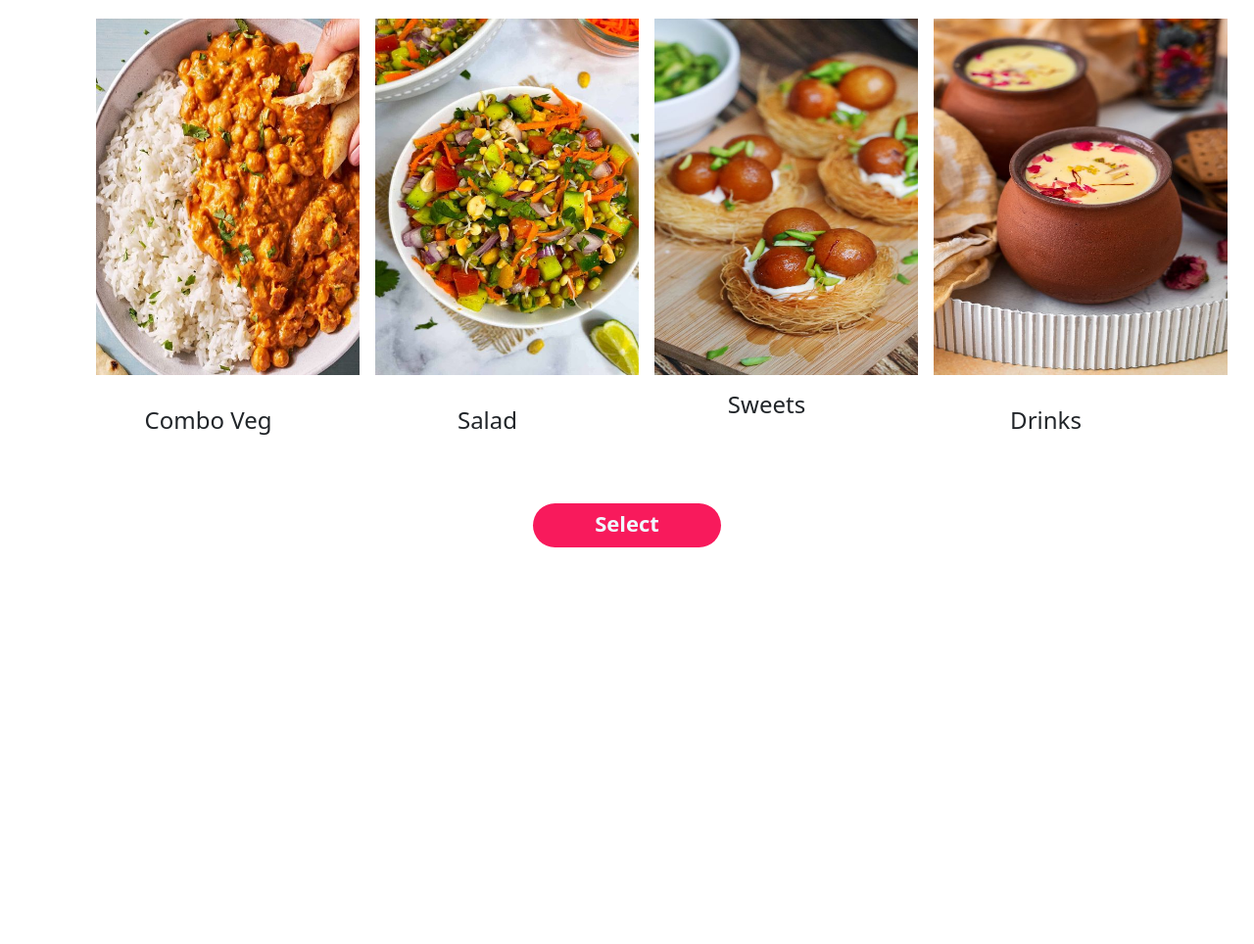
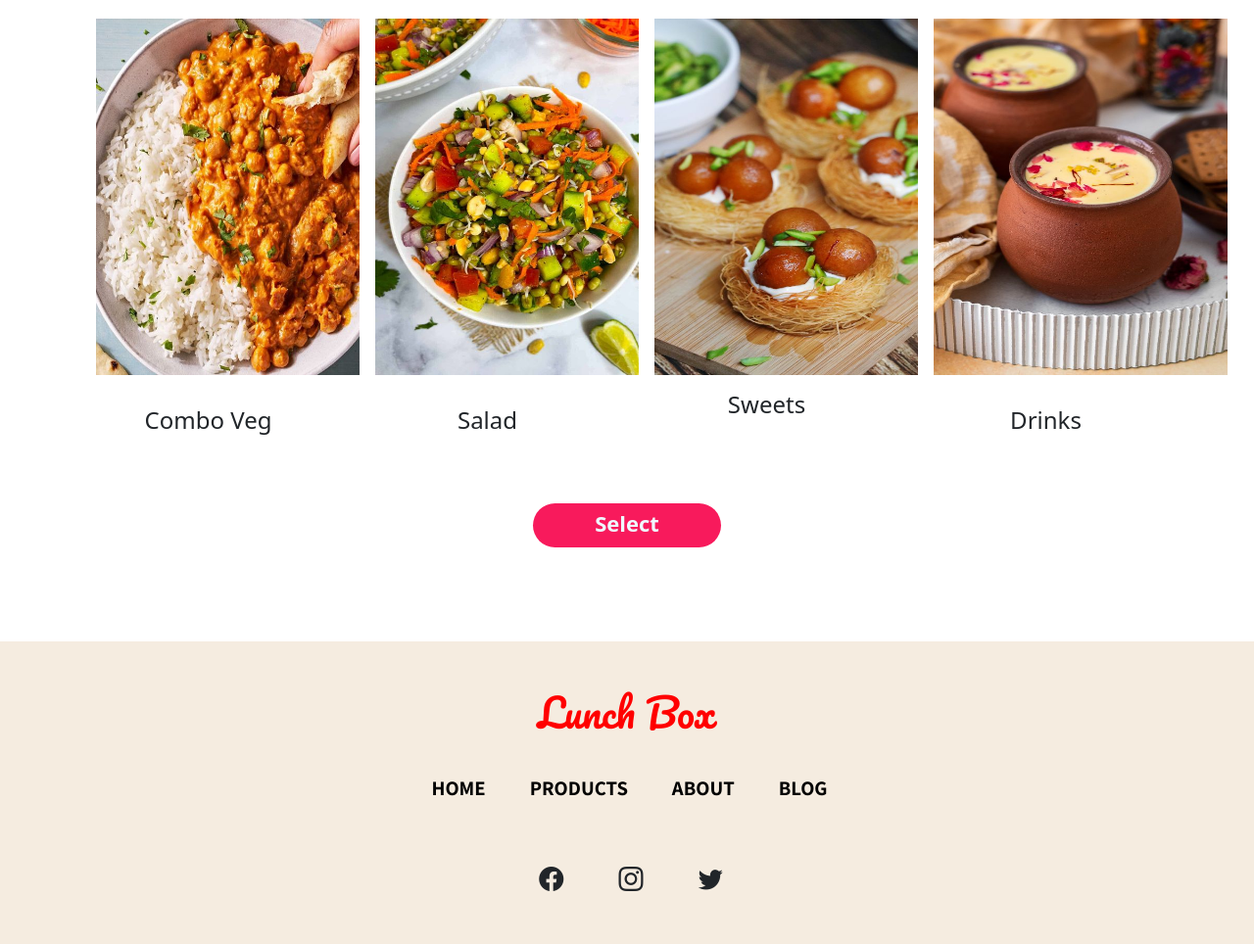
Before and after one commit to vijaylaxmibuddhiraja/Bootstrap_website, a plain HTML site: page index.html in a window 1280 px wide. Shown: the part 1566-2530 px from the top of the page at 98% size. Before the commit the page ends 2173 px from the top, so only its background shows below. Drawn offline with nearby package versions, Linux system fonts and the light colour scheme.

Commit message:
footr created

```diff
--- a/index.html
+++ b/index.html
@@ -140,6 +140,34 @@
         </div>
     </section>
 
+    <!--Footer-->
+
+    <footer>
+        <div class="footer py-5 mt-5">
+            <div class="text-center">
+                <h1>Lunch Box</h1>
+                <ul class="nav justify-content-center">
+                    <li class="nav-item">
+                      <a class="nav-link" href="#">Home</a>
+                    </li>
+                    <li class="nav-item">
+                      <a class="nav-link" href="#">Products</a>
+                    </li>
+                    <li class="nav-item">
+                      <a class="nav-link" href="#">About</a>
+                    </li>
+                    <li class="nav-item">
+                        <a class="nav-link" href="#">Blog</a>
+                    </li>
+                  </ul>
+                  <div class="mt-5">
+                    <i class="bi bi-facebook me-4"></i>
+                    <i class="bi bi-instagram me-4"></i>
+                    <i class="bi bi-twitter"></i>
+                  </div>
+            </div>
+        </div>
+    </footer>
 
 
 
--- a/style/index.css
+++ b/style/index.css
@@ -23,6 +23,7 @@
     text-transform: uppercase;
     font-family:  "Assistant", sans-serif ;
     font-size: 1.3rem;
+    font-weight: 650;
 
 }
 .nav-item .nav-link:hover {
@@ -70,13 +71,14 @@
 }
 .btn1 {
     height: 45px;
-    width: 35%;
+    width: 45%;
     border: none;
     outline: none;
     background:rgb(248, 26, 92);
     color: aliceblue;
     border-radius: 60px;
     font-weight: 600;
+    /* font-size: 15px; */
     padding-bottom: 5px;
 }
 .btn1:hover {
@@ -124,3 +126,27 @@ h2 {
     transition: 0.5s;
     cursor: pointer;
 }
+.footer {
+    background-color: rgb(245, 236, 224);
+}
+
+.footer h1:hover {
+       color: black;
+       cursor: pointer;
+}
+.footer .nav-link {
+    margin-left:15px;
+    margin-top: 20px;
+    padding: 10px;
+    font-weight: bold;
+}
+
+.bi {
+    font-size: 25px;
+    padding: 10px;
+    margin-left: 8px;
+    cursor: pointer;
+}
+.bi:hover {
+  color:red;
+}
```
Also changed, not shown: Images/combo2.jpg (deleted), Images/combo3.jpg (deleted), Images/drink.jpg (deleted), Images/lunch.jpg (deleted), Images/rice.jpg (deleted), Images/salads.jpg (deleted), Images/snack1.jpg (deleted).
